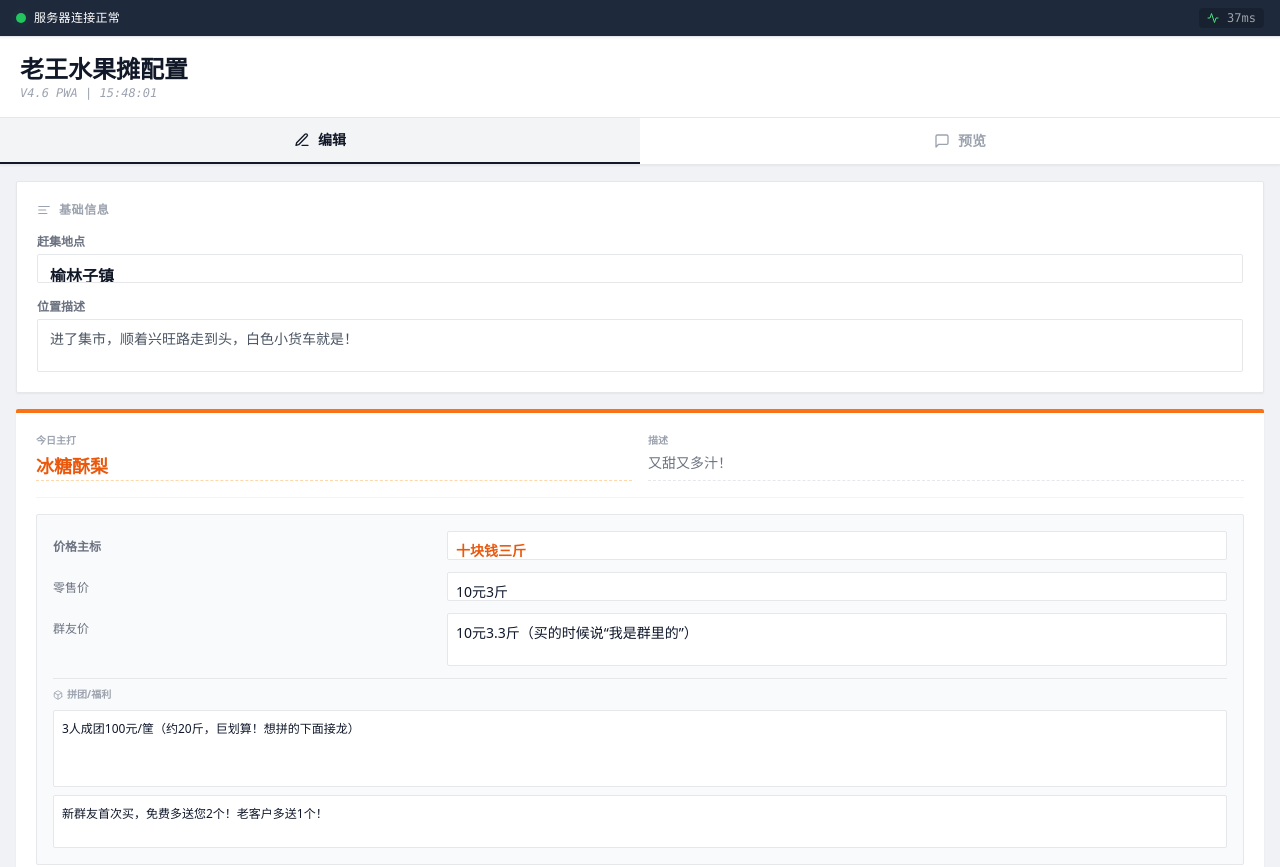
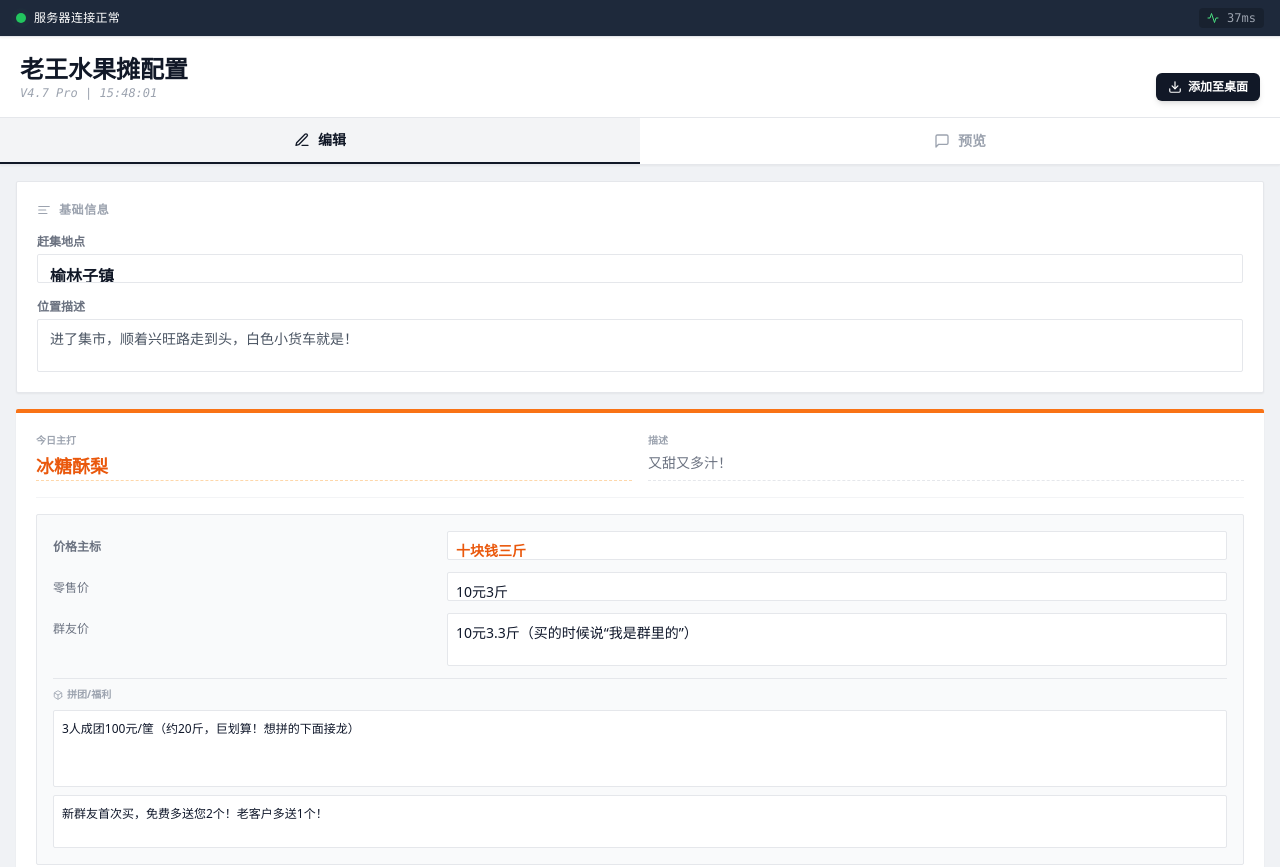
Before and after one commit to Awfp1314/FruitSetting, a React (Vite) app: page / in a window 1280 px wide. Shown: the top 867 px of the page. Built offline with nearby package versions, Linux system fonts and the light colour scheme.

Commit message:
更新 App.jsx

```diff
--- a/src/App.jsx
+++ b/src/App.jsx
@@ -2,7 +2,7 @@ import React, { useState, useEffect, useRef } from 'react';
 import {
   Tag, Gift, Sparkles, Activity, Settings,
   MessageSquare, Edit3, Box, AlignLeft,
-  WifiOff, Copy, CheckCircle2, Signal, Download // 新增 Download 图标
+  WifiOff, Copy, CheckCircle2, Signal, Download
 } from 'lucide-react';
 
 const AutoTextarea = ({ className, value, onChange, name, placeholder, rows = 1, forwardedRef }) => {
@@ -36,9 +36,9 @@ const App = () => {
   const [isOnline, setIsOnline] = useState(true);
   const [latency, setLatency] = useState(24);
 
-  // --- PWA 安装状态管理 ---
-  const [installPrompt, setInstallPrompt] = useState(null); // 存储浏览器的安装事件
-  const [isAppMode, setIsAppMode] = useState(false); // 判断当前是否已经是APP模式
+  // --- PWA 安装状态 ---
+  const [installPrompt, setInstallPrompt] = useState(null);
+  const [isAppMode, setIsAppMode] = useState(false);
 
   const defaultData = {
     marketLocation: '榆林子镇',
@@ -58,20 +58,19 @@ const App = () => {
   const textareaRef = useRef(null);
 
   useEffect(() => {
-    // 1. 检查是否已经在 APP 模式下运行
+    // 检查是否在APP模式
     const checkStandalone = window.matchMedia('(display-mode: standalone)').matches || window.navigator.standalone === true;
     setIsAppMode(checkStandalone);
 
-    // 2. 监听浏览器的安装事件 (仅在浏览器模式下触发)
+    // 监听安装事件
     const handleInstallPrompt = (e) => {
-      // 阻止浏览器默认的底部弹窗，改由我们的按钮控制
       e.preventDefault();
       setInstallPrompt(e);
+      console.log('安装事件已触发');
     };
 
     window.addEventListener('beforeinstallprompt', handleInstallPrompt);
 
-    // 初始化数据
     const savedData = localStorage.getItem('fruitData');
     if (savedData) {
       setFormData(JSON.parse(savedData));
@@ -102,16 +101,18 @@ const App = () => {
     localStorage.setItem('fruitData', JSON.stringify(formData));
   }, [formData]);
 
-  // --- 处理点击安装 ---
+  // --- 智能安装逻辑 ---
   const handleInstallClick = async () => {
-    if (!installPrompt) return;
-    // 触发浏览器的原生安装弹窗
-    installPrompt.prompt();
-    // 等待用户选择
-    const { outcome } = await installPrompt.userChoice;
-    if (outcome === 'accepted') {
-      // 如果用户点了安装，就隐藏按钮
-      setInstallPrompt(null);
+    if (installPrompt) {
+      // 方案 A: 浏览器支持自动安装，直接弹窗
+      installPrompt.prompt();
+      const { outcome } = await installPrompt.userChoice;
+      if (outcome === 'accepted') {
+        setInstallPrompt(null);
+      }
+    } else {
+      // 方案 B: 浏览器不支持或未触发 (如iOS/部分安卓) -> 弹出手动引导
+      alert("👉 请点击浏览器右上角的菜单(三个点或分享图标)\n\n👉 然后选择「添加到主屏幕」或「安装应用」即可！");
     }
   };
 
@@ -236,21 +237,20 @@ const App = () => {
       </div>
 
       <div className="bg-white sticky top-[34px] z-40 border-b border-gray-200 shadow-sm">
-        {/* 标题栏布局优化：支持显示安装按钮 */}
         <div className="px-5 pt-5 pb-4 flex justify-between items-end">
           <div>
             <h1 className="text-2xl font-black text-gray-900 leading-none mb-1">老王水果摊配置</h1>
-            <p className="text-xs text-gray-400 font-mono italic">V4.6 PWA | {currentTime}</p>
+            <p className="text-xs text-gray-400 font-mono italic">V4.7 Pro | {currentTime}</p>
           </div>
 
-          {/* 核心：只有在非APP模式(浏览器)且支持安装时，才显示这个按钮 */}
-          {!isAppMode && installPrompt && (
+          {/* 核心修复：只要不是在APP里，按钮永远显示 */}
+          {!isAppMode && (
             <button
               onClick={handleInstallClick}
               className="bg-gray-900 text-white px-3 py-1.5 rounded-md text-xs font-bold flex items-center gap-1.5 shadow-md active:scale-95 transition-transform animate-in fade-in slide-in-from-right-4"
             >
               <Download size={14} />
-              安装APP
+              {installPrompt ? '安装APP' : '添加至桌面'}
             </button>
           )}
         </div>
```
